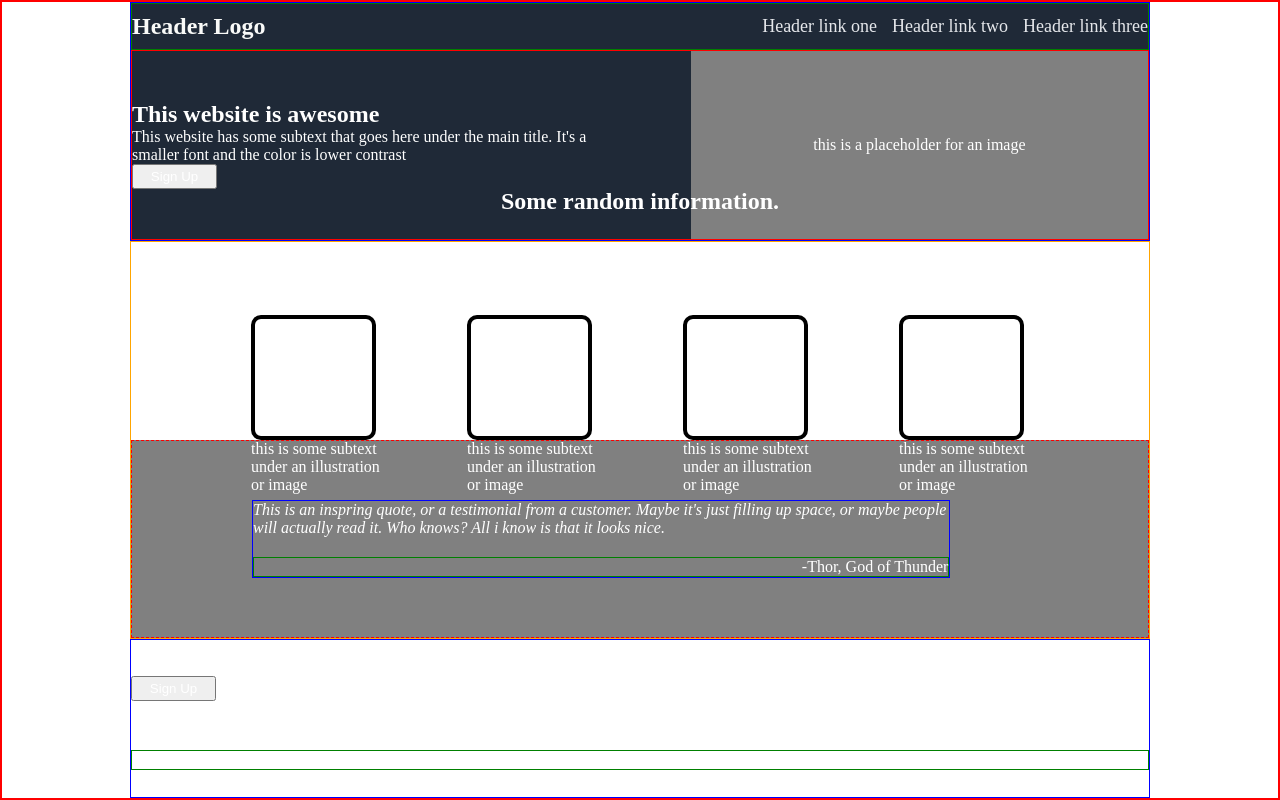
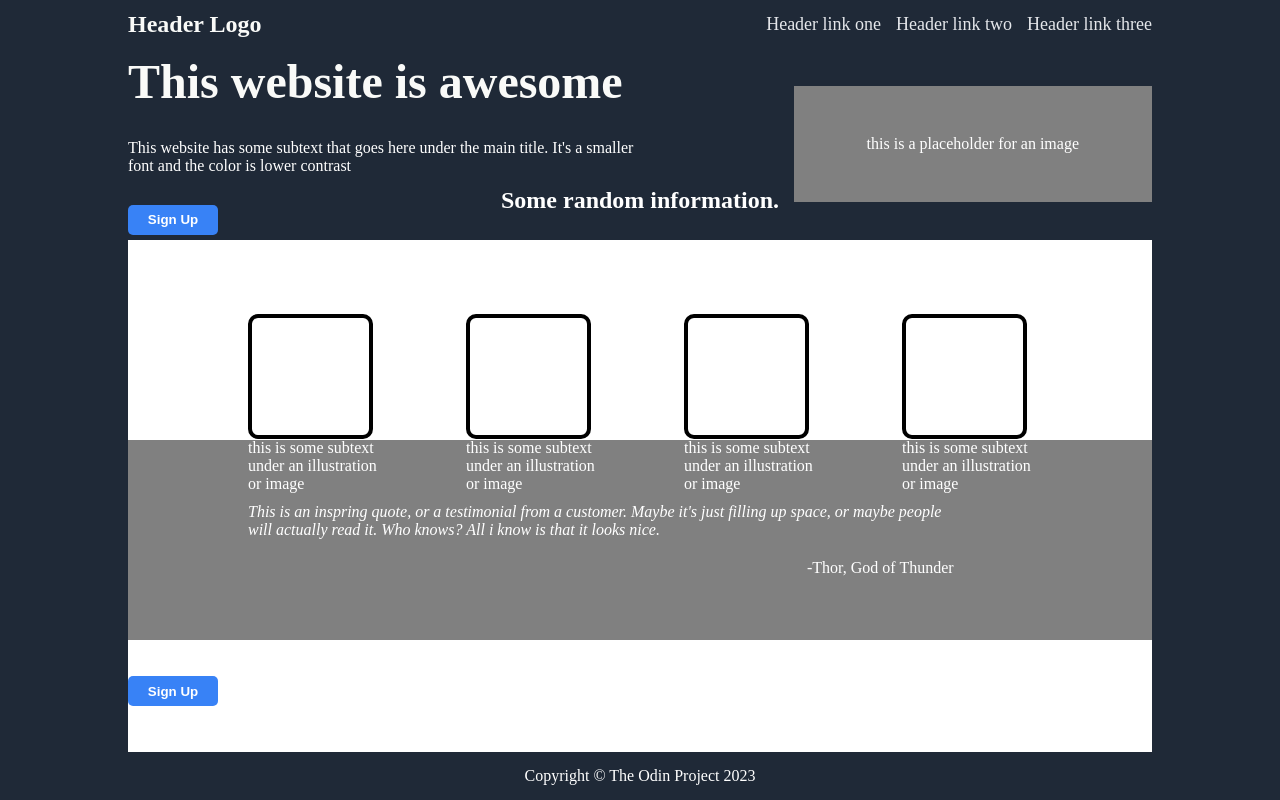
Before and after one commit to noname1112392/odin-landing-page, a plain HTML site: page index.html in a window 1280 px wide. Drawn offline with Linux system fonts and the light colour scheme.

Commit message:
Update style in header

```diff
--- a/style.css
+++ b/style.css
@@ -6,7 +6,7 @@
 }
 
 body {
-    border: 2px solid red;
+    background: #1f2937;
     padding: 0 10% 0 10%;
     height: 100vh;
     display: grid;
@@ -20,7 +20,6 @@ body {
 
 /* --------------------------Top section css ------------------------ */
 header {
-    border: 1px solid blue;
     background: #1f2937;
     grid-row-start: 1;
     grid-row-end; 2;
@@ -28,7 +27,6 @@ header {
 }
 /* spacing the logo and links */
 nav {
-    border: 1px solid green;
     display: flex;
     justify-content: space-between;
     padding: 10px 0 10px 0;
@@ -58,10 +56,9 @@ nav {
 /* bottom of the header container */
 .bttm-c {
     display: grid;
-    grid-template-columns: 45% 10% 45%;
+    grid-template-columns: 50% 50%;
     grid-template-rows: auto;
     height: 80%;
-    border: 1px red solid;
 }
 .leftside-c {
     grid-column-start: 1;
@@ -69,27 +66,38 @@ nav {
     display: flex;
     flex-direction: column;
     justify-content: center;
+    row-gap: 30px;
 }
 .rightside-c {
-    grid-column-start: 3;
+    grid-column-start: 2;
     grid-column-end: 4;
-    border: 1px gray solid;
     display: flex;
     justify-content: center;
     align-items: center;
-    width: 100%;
-    background-color: gray;
+    border: 1px solid gray;
+    height: 60%;
+    width: 70%;
+    align-self: center;
+    justify-self: end;
+    background: gray;
 }
-.bttm-header-container {
-    width: 100%;
+
+.bttm-header-container h1 {
+    font-size: 48px;
+    font-weight: extra-bold;
+    color: #f9faf8;
 }
 .signup-btn {
-    width: 85px;
-    height: 25px;
+    width: 90px;
+    height: 30px;
+    background-color: #3882f6;
+    border: none;
+    border-radius: 5px;
+    font-weight: bold;
 }
 /*middle section*/
 main {
-    border: 1px solid orange;
+    background: white;
 }
 /*top of main section*/
 .top-main-section {
@@ -118,7 +126,6 @@ h2 {
 }
 /*bottom of main section*/
 .bottom-main-section {
-    border: 1px dashed red;
     background-color: gray;
     height: 50%;
     padding: 0 120px 0 120px;
@@ -128,22 +135,24 @@ h2 {
 .bottom-main-container {
     display: flex;
     flex-direction: column;
-    border: 1px solid blue;
     width: 90%;
     gap: 20px;
 }
 .bottom-main-section-fig {
-    border: 1px solid green;
     display: flex;
     justify-content: flex-end;
 }
 /*footer section*/
 footer {
-    border: 1px solid blue;
+    background: white;
 }
 .top-footer-section {
     height: 70%;
 }
 .bottom-footer-section {
-    border: 1px solid green;
+    height: 30%;
+    display: flex;
+    justify-content: center;
+    align-items: center;
+    background: #1f2937;
 }
```
